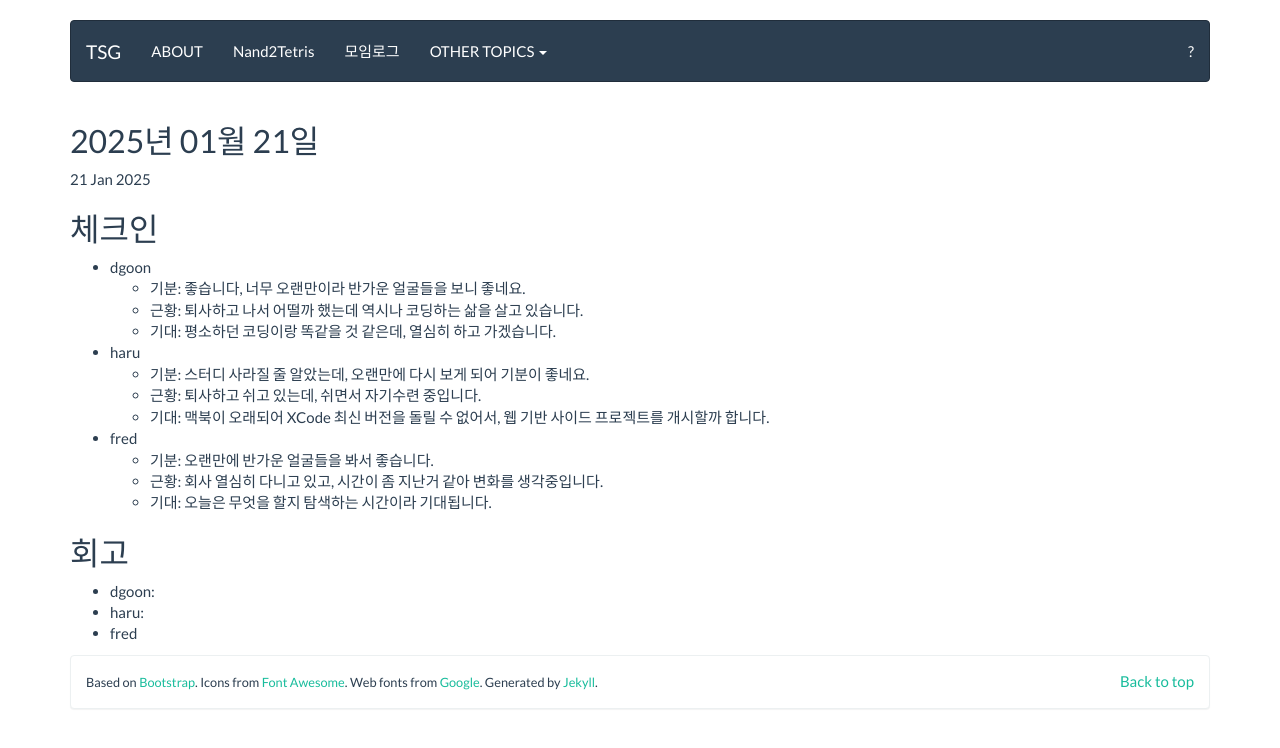
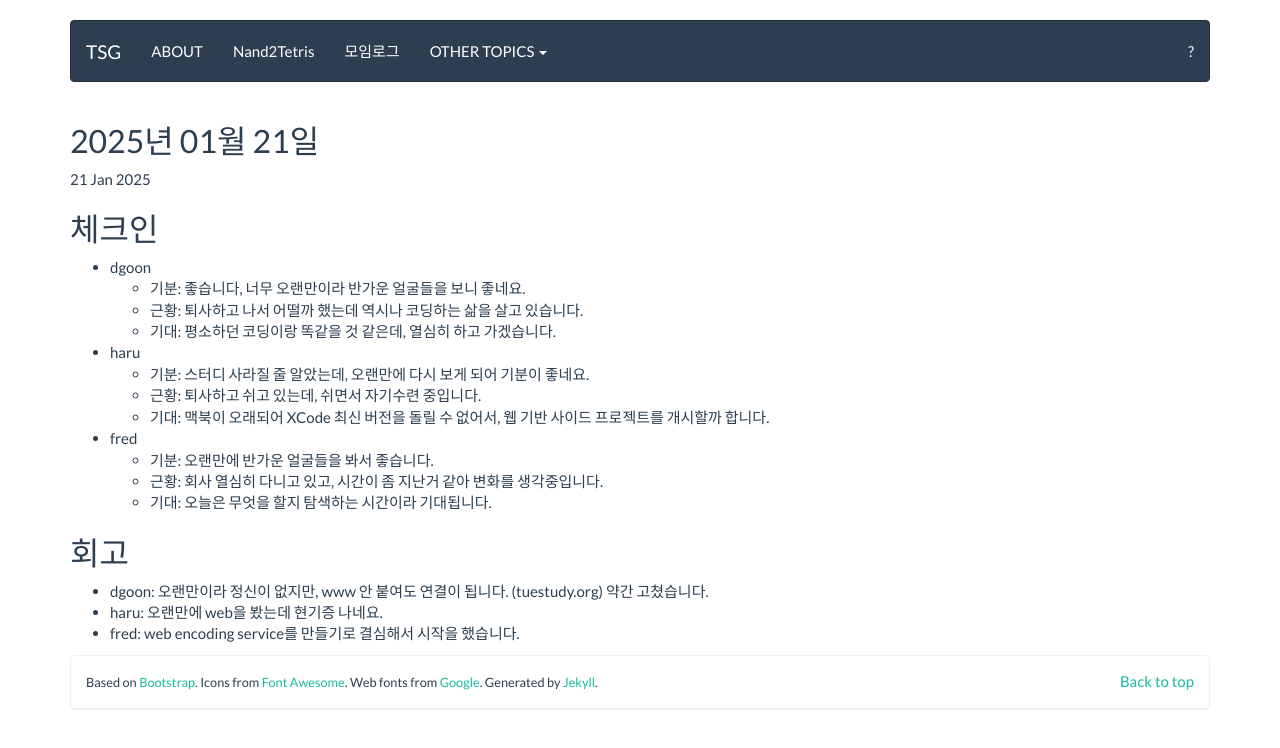
Before and after one commit to tuestudy/tuestudy.github.io, a Jekyll site: the page built from _posts/2025-01-21-meeting.md, in a window 1280 px wide. Shown: the top 748 px of the page. Built offline with Jekyll 4.4.1, drawn with Linux system fonts in a browser that asks for light colours.

Commit message:
2025-01-21 회고

```diff
--- a/_posts/2025-01-21-meeting.md
+++ b/_posts/2025-01-21-meeting.md
@@ -25,6 +25,6 @@
 
 ## 회고
 
-- dgoon:
-- haru:
-- fred
+- dgoon: 오랜만이라 정신이 없지만, www 안 붙여도 연결이 됩니다. (tuestudy.org) 약간 고쳤습니다.
+- haru: 오랜만에 web을 봤는데 현기증 나네요.
+- fred: web encoding service를 만들기로 결심해서 시작을 했습니다.
```
